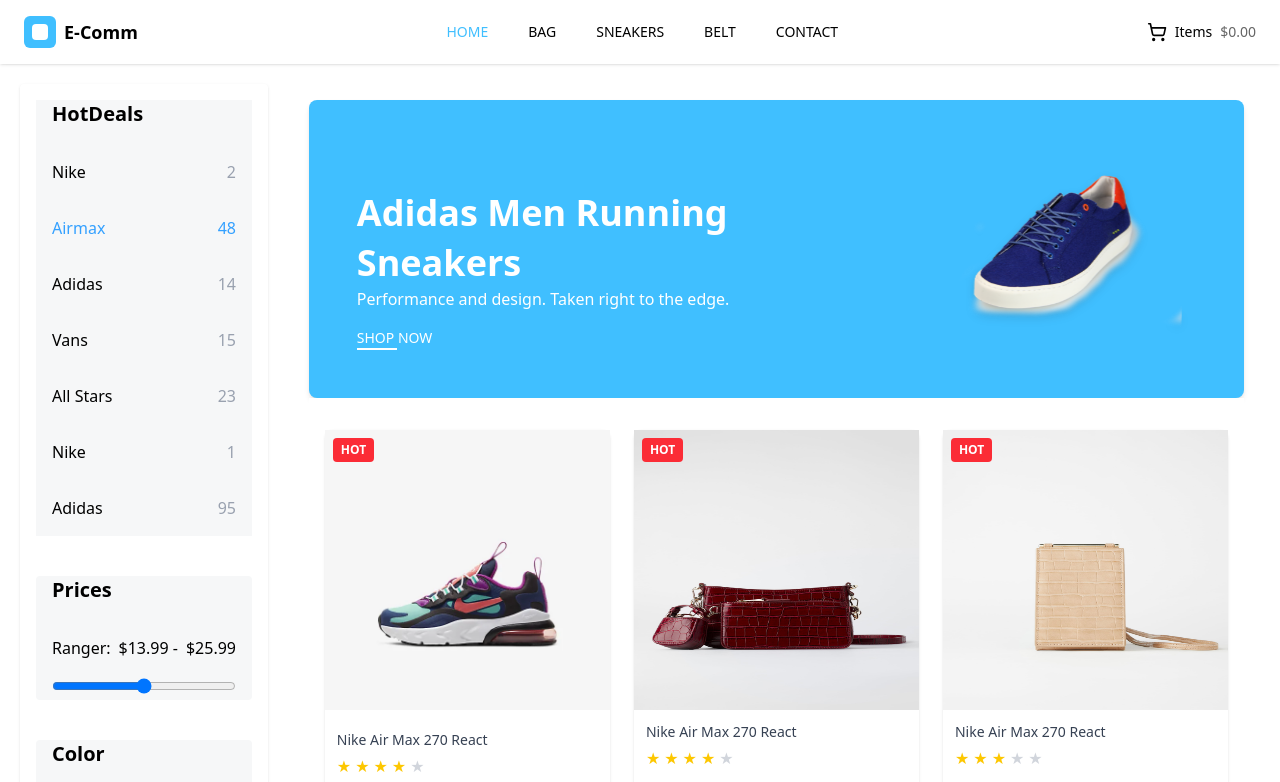
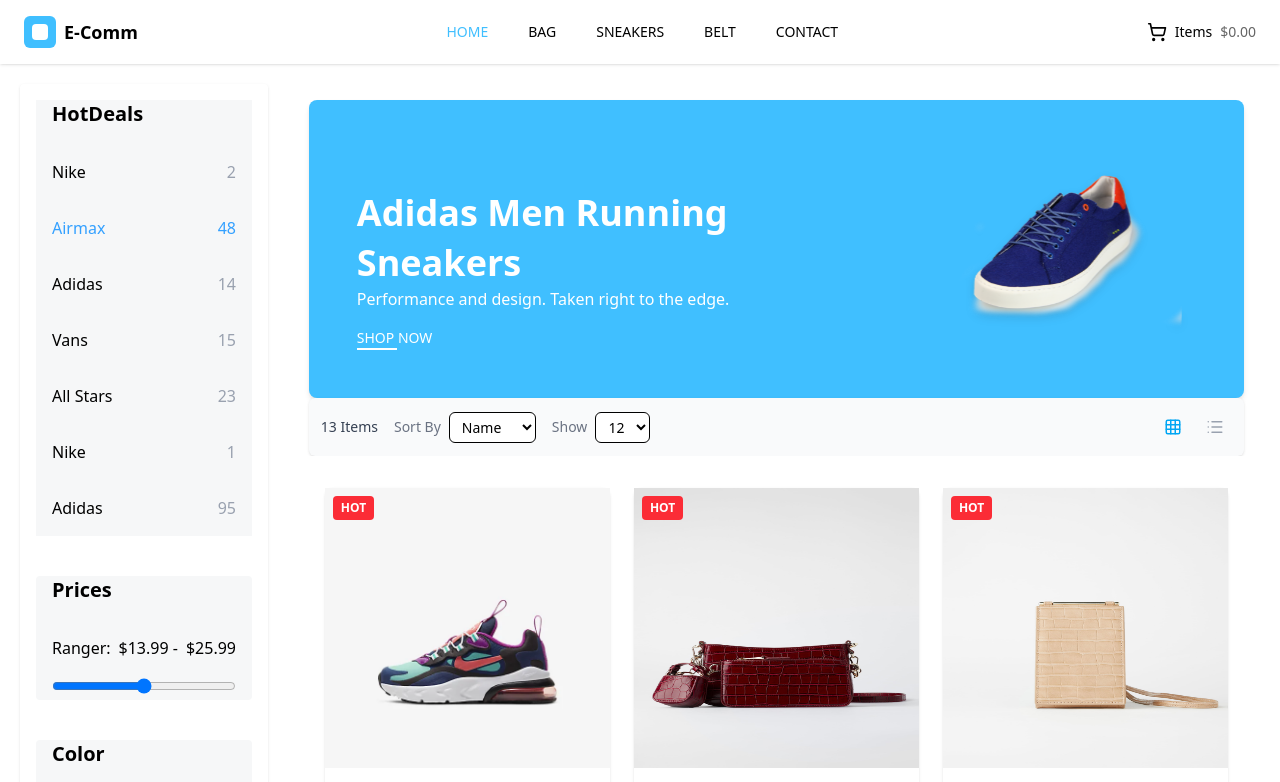
Before and after one commit to AsadArmanKhan/E-Como, a React (Vite) app: page / in a window 1280 px wide. Shown: the top 782 px of the page. Built offline with nearby package versions, Linux system fonts and the light colour scheme.

Commit message:
Second commit

```diff
--- a/src/Pages/Products.jsx
+++ b/src/Pages/Products.jsx
@@ -1,4 +1,5 @@
 import React from "react";
+import ShortBy from "./ShortBy";
 
 export default function Products() {
   return (
@@ -27,6 +28,7 @@
           />
         </div>
       </div>
+      <ShortBy />
       <div className="">
         <div className="bg-white px-4 py-8">
           {/* Product Grid */}
@@ -70,7 +72,7 @@
               <img
                 src="/36fadfb6e72b8e42c2afe8453f8af0e3795dd9e1 (1).png"
                 alt="Nike Air Max 270 React"
-               className="w-full h-70 z-50 object-center mb-3"
+                className="w-full h-70 z-50 object-center mb-3"
               />
               <h3 className="text-gray-700 pl-3 pr-3 text-sm font-medium">
                 Nike Air Max 270 React
--- /dev/null
+++ b/src/Pages/ShortBy.jsx
@@ -0,0 +1,53 @@
+import { useState } from "react";
+import { Grid, List } from "lucide-react"; // icons
+
+export default function ProductToolbar() {
+  const [view, setView] = useState("grid");
+
+  return (
+    <div className="flex flex-col sm:flex-row sm:items-center sm:justify-between bg-gray-50 p-3 rounded-md shadow-sm gap-3">
+      {/* Left Side */}
+      <div className="flex items-center justify-between sm:justify-start gap-4">
+        <span className="text-sm font-medium text-gray-700">13 Items</span>
+
+        <div className="flex items-center gap-2">
+          <span className="text-sm text-gray-500">Sort By</span>
+          <select className="border rounded-md text-sm px-2 py-1 bg-white">
+            <option>Name</option>
+            <option>Price</option>
+            <option>Newest</option>
+          </select>
+        </div>
+
+        <div className="flex items-center gap-2">
+          <span className="text-sm text-gray-500">Show</span>
+          <select className="border rounded-md text-sm px-2 py-1 bg-white">
+            <option>12</option>
+            <option>24</option>
+            <option>36</option>
+          </select>
+        </div>
+      </div>
+
+      {/* Right Side (View Toggle) */}
+      <div className="flex items-center gap-2 self-end sm:self-auto">
+        <button
+          className={`p-2 rounded-md ${
+            view === "grid" ? "text-sky-500" : "text-gray-400"
+          }`}
+          onClick={() => setView("grid")}
+        >
+          <Grid size={18} />
+        </button>
+        <button
+          className={`p-2 rounded-md ${
+            view === "list" ? "text-sky-500" : "text-gray-400"
+          }`}
+          onClick={() => setView("list")}
+        >
+          <List size={18} />
+        </button>
+      </div>
+    </div>
+  );
+}
```
